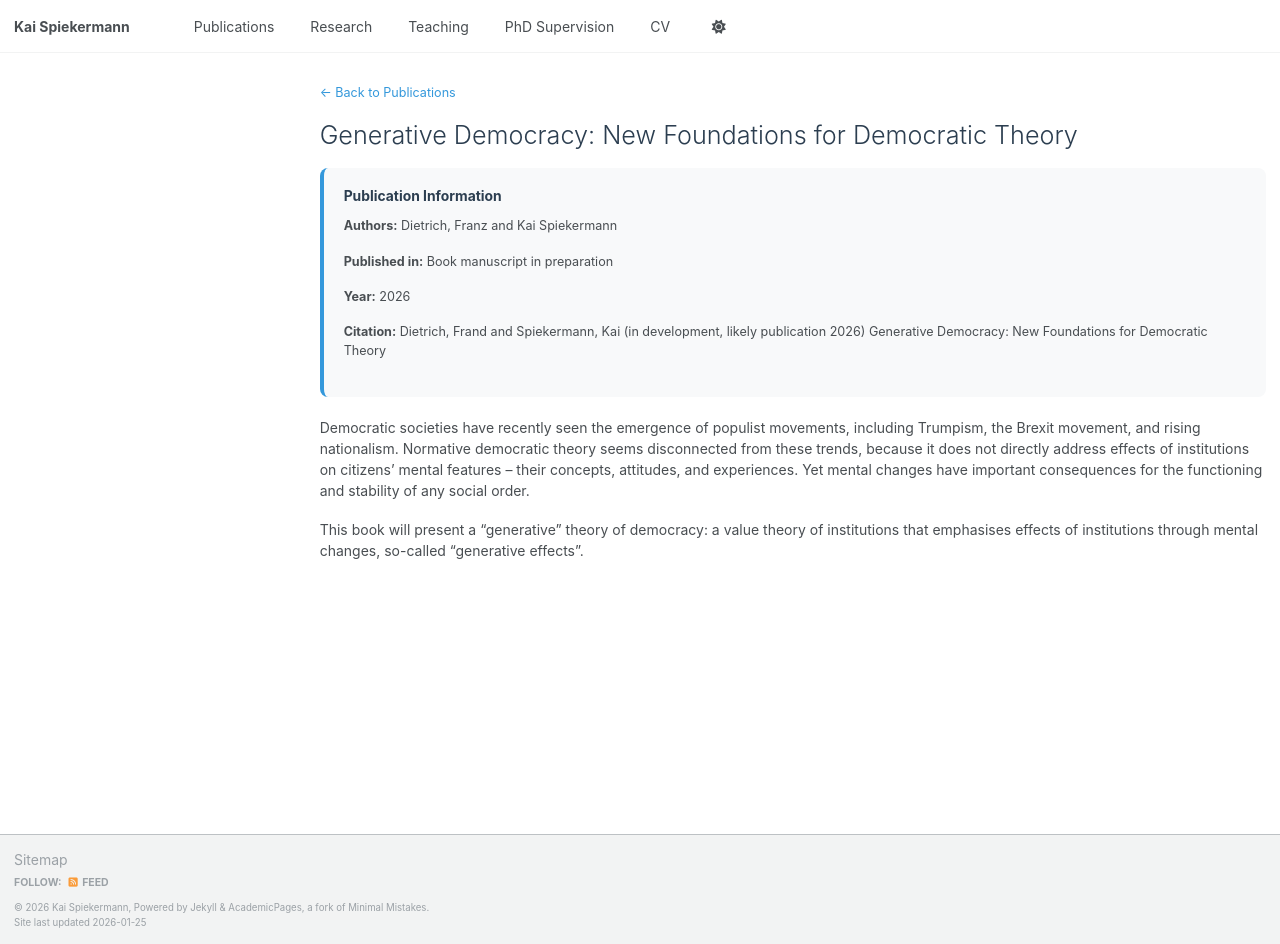
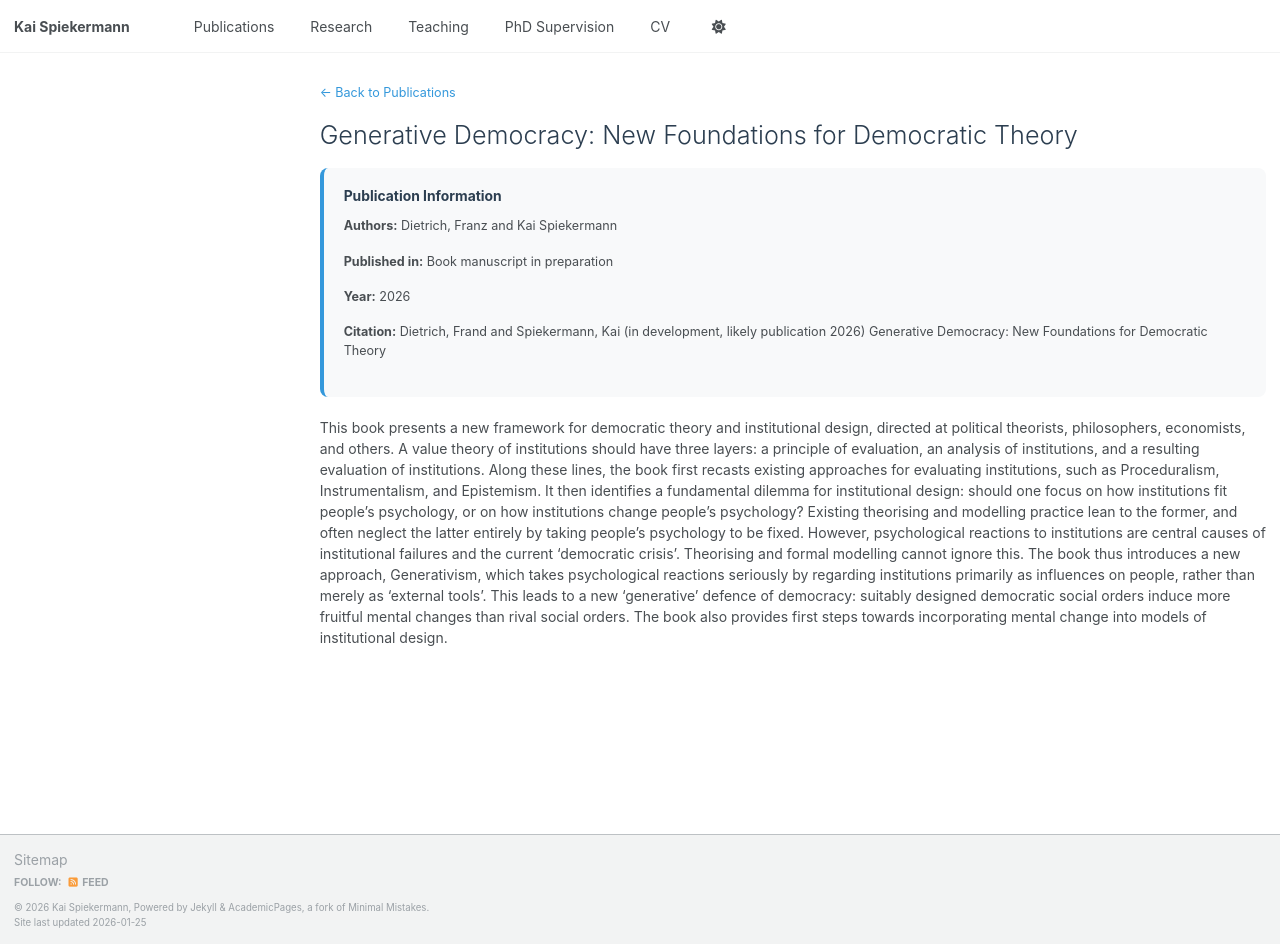
Before and after one commit to kaispk/kaispk.github.io, a Jekyll site: the page built from _publications/2025-generative-democracy.md, in a window 1280 px wide and 944 px high. Built offline with Jekyll 4.4.1, drawn with Linux system fonts in a browser that asks for light colours; a script that is not in the unit is left out.

Commit message:
Update 2025-generative-democracy.md

```diff
--- a/_publications/2025-generative-democracy.md
+++ b/_publications/2025-generative-democracy.md
@@ -4,7 +4,7 @@ collection: publications
 category: books
 layout: publication
 permalink: /publication/2025-generative-democracy
-excerpt: 'This book examines the Condorcet Jury Theorem and how its assumptions can be applicable to the real world. It will use the theorem to assess various familiar political practices and alternative institutional arrangements, revealing how best to take advantage of the truth-tracking potential of majoritarian democracy.'
+excerpt: 'This book presents a new framework for democratic theory and institutional design, directed at political theorists, philosophers, economists, and others. A value theory of institutions should have three layers: a principle of evaluation, an analysis of institutions, and a resulting evaluation of institutions. Along these lines, the book first recasts existing approaches for evaluating institutions, such as Proceduralism, Instrumentalism, and Epistemism. It then identifies a fundamental dilemma for institutional design: should one focus on how institutions fit people’s psychology, or on how institutions change people’s psychology? Existing theorising and modelling practice lean to the former, and often neglect the latter entirely by taking people’s psychology to be fixed. However, psychological reactions to institutions are central causes of institutional failures and the current ‘democratic crisis’. Theorising and formal modelling cannot ignore this. The book thus introduces a new approach, Generativism, which takes psychological reactions seriously by regarding institutions primarily as influences on people, rather than merely as ‘external tools’. This leads to a new ‘generative’ defence of democracy: suitably designed democratic social orders induce more fruitful mental changes than rival social orders. The book also provides first steps towards incorporating mental change into models of institutional design.'
 date: '2026-12-31'
 authors: 'Dietrich, Franz and Kai Spiekermann'
 venue: 'Book manuscript in preparation'
@@ -12,14 +12,4 @@ citation: 'Dietrich, Frand and Spiekermann, Kai (in development, likely publicat
 tags: ["featured", "democracy", "epistemic", "book"]
 ---
 
-Democratic societies have recently seen the emergence of populist
-movements, including Trumpism, the Brexit movement, and rising
-nationalism. Normative democratic theory seems disconnected from these
-trends, because it does not directly address effects of institutions
-on citizens’ mental features – their concepts, attitudes, and
-experiences. Yet mental changes have important consequences for the
-functioning and stability of any social order.
-
-This book will present a “generative” theory of democracy: a value
-theory of institutions that emphasises effects of institutions through
-mental changes, so-called “generative effects”.
+This book presents a new framework for democratic theory and institutional design, directed at political theorists, philosophers, economists, and others. A value theory of institutions should have three layers: a principle of evaluation, an analysis of institutions, and a resulting evaluation of institutions. Along these lines, the book first recasts existing approaches for evaluating institutions, such as Proceduralism, Instrumentalism, and Epistemism. It then identifies a fundamental dilemma for institutional design: should one focus on how institutions fit people’s psychology, or on how institutions change people’s psychology? Existing theorising and modelling practice lean to the former, and often neglect the latter entirely by taking people’s psychology to be fixed. However, psychological reactions to institutions are central causes of institutional failures and the current ‘democratic crisis’. Theorising and formal modelling cannot ignore this. The book thus introduces a new approach, Generativism, which takes psychological reactions seriously by regarding institutions primarily as influences on people, rather than merely as ‘external tools’. This leads to a new ‘generative’ defence of democracy: suitably designed democratic social orders induce more fruitful mental changes than rival social orders. The book also provides first steps towards incorporating mental change into models of institutional design.
```
